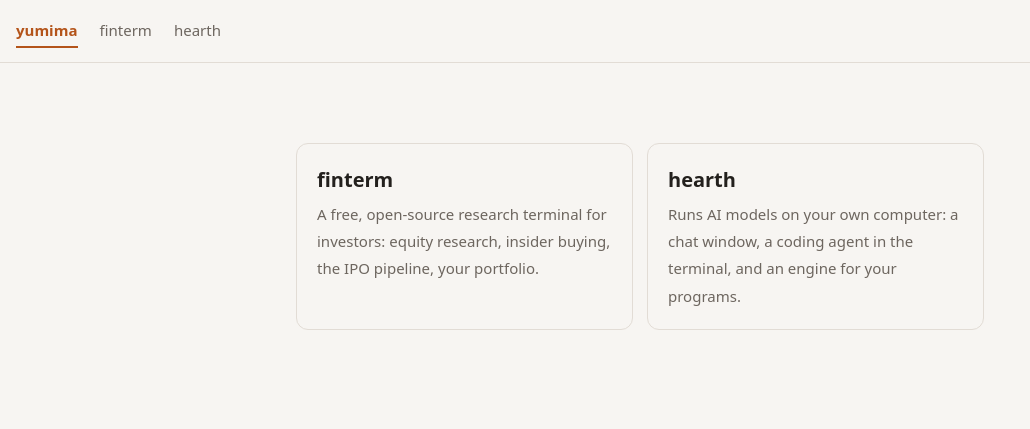
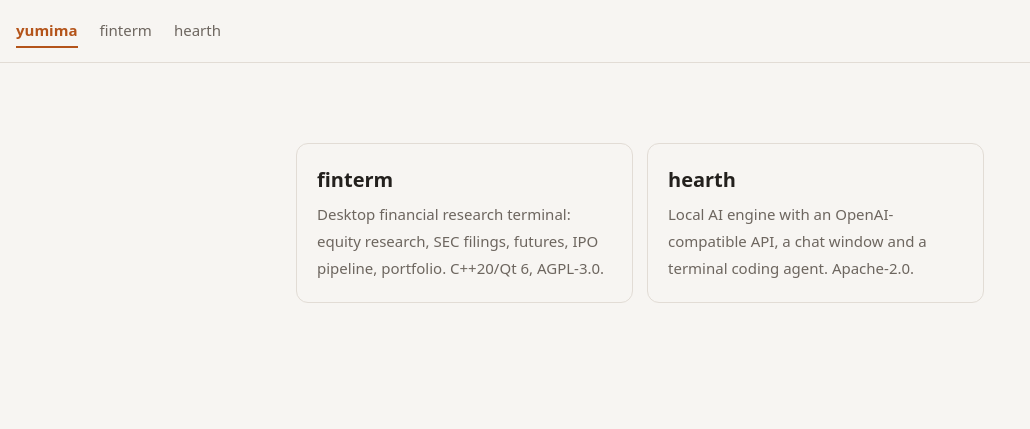
Before and after one commit to yumima/yumima.github.io, a plain HTML site: page index.html in a window 1280 px wide. Shown: the whole page, without its empty margins (0-1030 px from the left). Drawn offline with Linux system fonts and the light colour scheme.

Commit message:
Concise technical descriptions
Co-Authored-By: Claude Opus 5.5 <noreply@anthropic.com>

```diff
--- a/index.html
+++ b/index.html
@@ -4,15 +4,15 @@
 <meta charset="utf-8">
 <meta name="viewport" content="width=device-width, initial-scale=1">
 <title>yumima</title>
-<meta name="description" content="finterm, a research terminal for investors; hearth, AI on your own computer.">
+<meta name="description" content="finterm: desktop financial research terminal. hearth: local OpenAI-compatible AI engine.">
 <link rel="stylesheet" href="style.css">
 </head>
 <body>
 <nav aria-label="Projects"><a href="/" aria-current="page">yumima</a><a href="/finterm/">finterm</a><a href="/hearth/">hearth</a></nav>
 <main>
   <div class="cards">
-    <a href="/finterm/"><b>finterm</b><span>A free, open-source research terminal for investors: equity research, insider buying, the IPO pipeline, your portfolio.</span></a>
-    <a href="/hearth/"><b>hearth</b><span>Runs AI models on your own computer: a chat window, a coding agent in the terminal, and an engine for your programs.</span></a>
+    <a href="/finterm/"><b>finterm</b><span>Desktop financial research terminal: equity research, SEC filings, futures, IPO pipeline, portfolio. C++20/Qt 6, AGPL-3.0.</span></a>
+    <a href="/hearth/"><b>hearth</b><span>Local AI engine with an OpenAI-compatible API, a chat window and a terminal coding agent. Apache-2.0.</span></a>
   </div>
 </main>
 </body>
```
